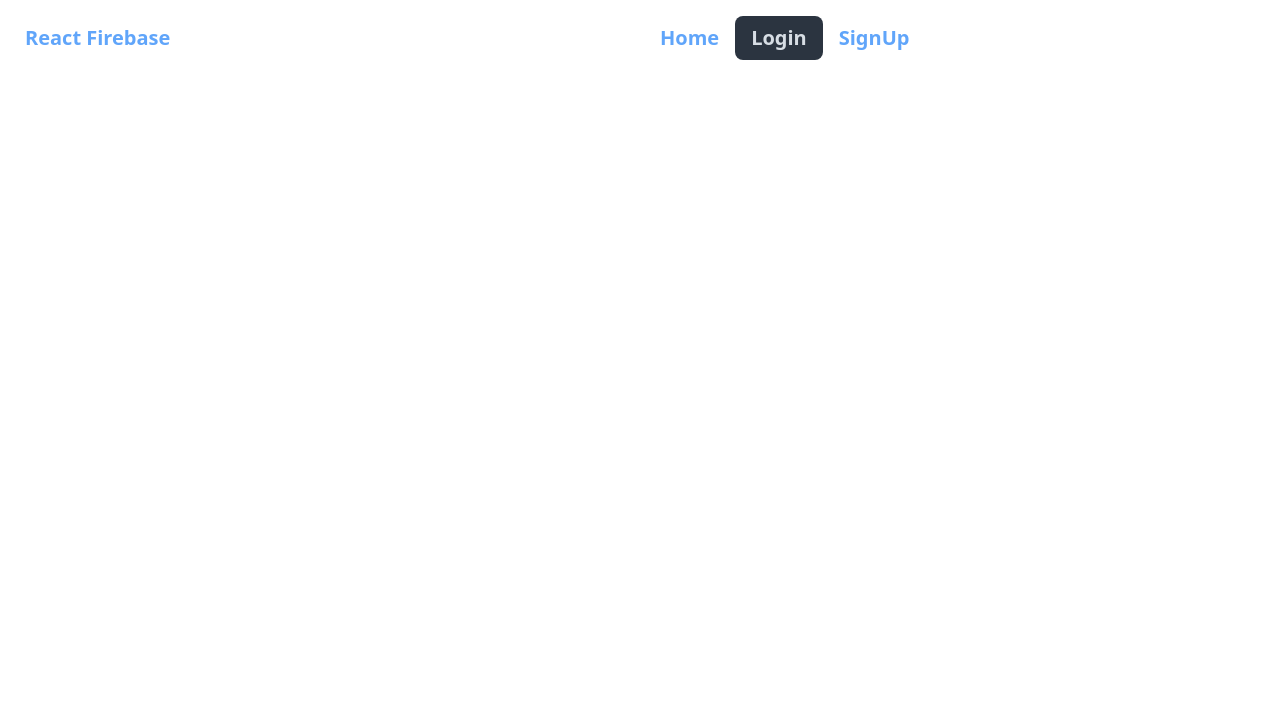
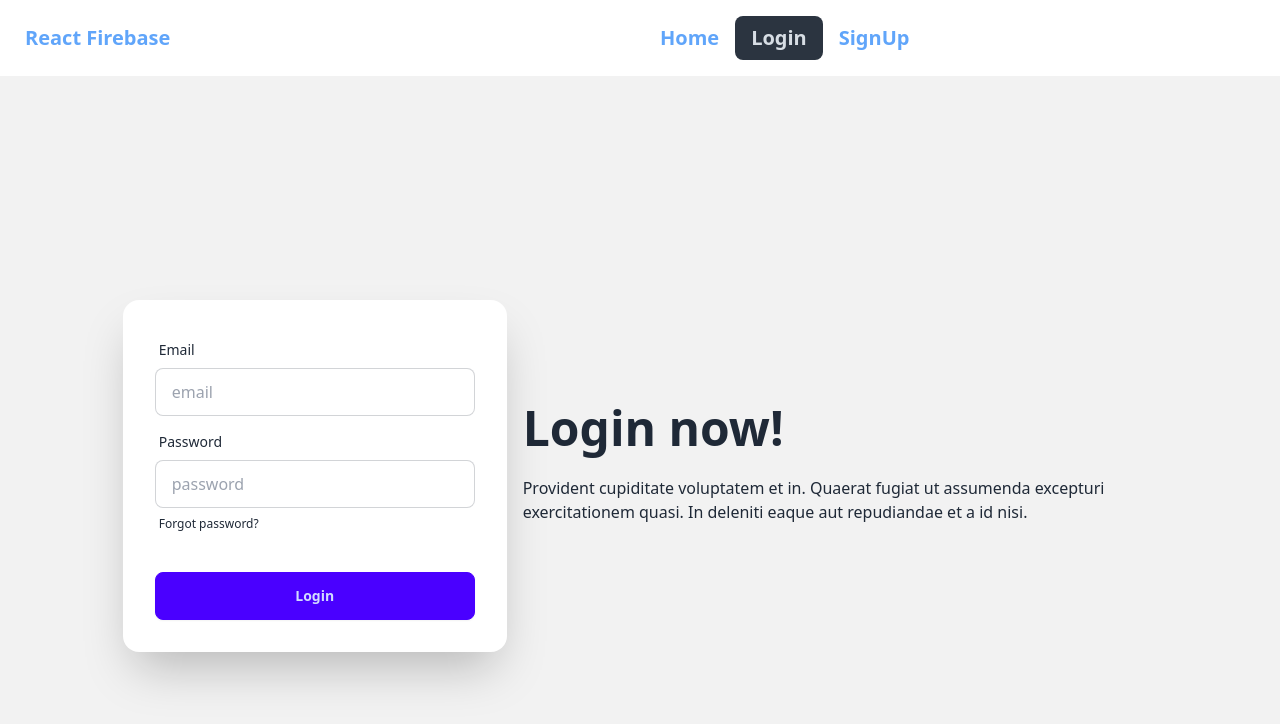
Before and after one commit to Sakhawat71/user-email-password-auth, a React (Vite) app: page /login in a window 1280 px wide. Shown: the top 724 px of the page. Built offline with nearby package versions, Linux system fonts and the light colour scheme.

Commit message:
set up login page

```diff
--- a/src/components/SignIn/SignIn.jsx
+++ b/src/components/SignIn/SignIn.jsx
@@ -2,7 +2,42 @@
 const SignIn = () => {
     return (
         <div>
+            <div className="hero min-h-screen bg-base-200 mx-auto">
+                <div className="hero-content w-10/12 flex-col lg:flex-row-reverse">
+                    <div className="text-center lg:text-left">
+                        <h1 className="text-5xl font-bold">Login now!</h1>
+                        <p className="py-6">Provident cupiditate voluptatem et in. Quaerat fugiat ut assumenda excepturi exercitationem quasi. In deleniti eaque aut repudiandae et a id nisi.</p>
+                    </div>
+                    <div className="card shrink-0 w-full max-w-sm shadow-2xl bg-base-100">
 
+                        <form className="card-body">
+                            {/* email */}
+                            <div className="form-control">
+                                <label className="label">
+                                    <span className="label-text">Email</span>
+                                </label>
+                                <input type="email" placeholder="email" className="input input-bordered" required />
+                            </div>
+                            {/* password */}
+                            <div className="form-control">
+                                <label className="label">
+                                    <span className="label-text">Password</span>
+                                </label>
+                                <input type="password" placeholder="password" className="input input-bordered" required />
+                                <label className="label">
+                                    <a href="#" className="label-text-alt link link-hover">Forgot password?</a>
+                                </label>
+                            </div>
+                            {/* button */}
+                            <div className="form-control mt-6">
+                                <button className="btn btn-primary">Login</button>
+                            </div>
+
+                        </form>
+
+                    </div>
+                </div>
+            </div>
         </div>
     );
 };
```
